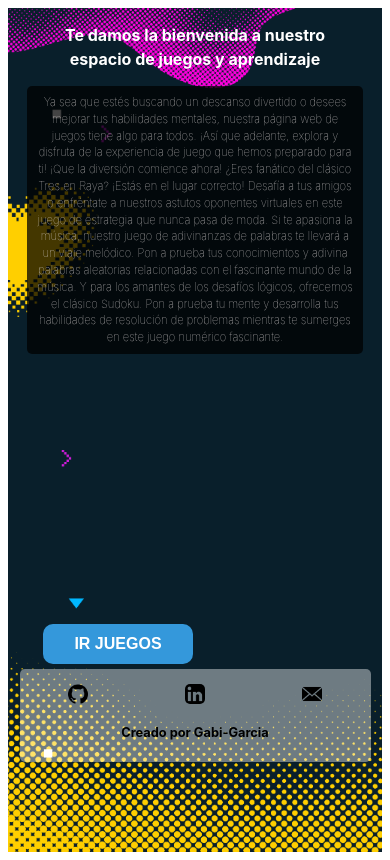
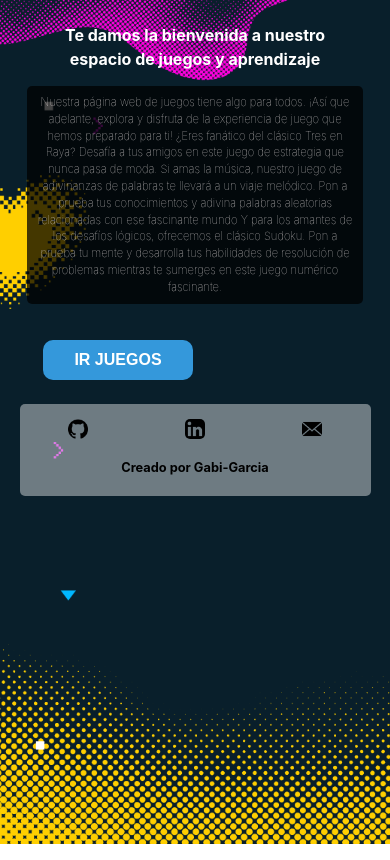
Before and after one commit to Gabi-Garcia/jugando-ando, a React (Vite) app: page /About in a window 390 px wide. Built offline with nearby package versions, Linux system fonts and the light colour scheme.

Commit message:
Modified: media querys

```diff
--- a/src/Pages/About/About.css
+++ b/src/Pages/About/About.css
@@ -1,9 +1,8 @@
 .about{
-    position: fixed;
     text-align: center;
     padding:10px;
     width: 70%;
-    margin-top:160px;
+    margin-top:70px;
     margin-left: 200px;
     border: 1px solid white;
 }
@@ -16,6 +15,10 @@ h2{
     padding: 5px;
     font-weight: 700;
     color: rgb(223, 217, 217);
+}
+.footer {
+    margin-top:100px;
+    /* border: 1px solid green; */
 }
 /*****MOBILE******/
 @media(min-width:320px) and (max-width:768px){
@@ -45,5 +48,10 @@ h2{
         border-radius: 5px;
         color: rgb(223, 217, 217);
     }
+    .footerAbout {
+        margin-top:100px;
+        height: 50px;
+        /* border: 1px solid green; */
+    }
 
 }
--- a/src/Pages/About/About.jsx
+++ b/src/Pages/About/About.jsx
@@ -17,24 +17,22 @@ const About = () => {
             Te damos la bienvenida a nuestro espacio de juegos y aprendizaje
           </h2>
           <p className='textoAbout'>
-          Ya sea que estés buscando un descanso divertido o desees mejorar tus habilidades mentales,
-          nuestra página web de juegos tiene algo para todos. ¡Así que adelante,
+          Nuestra página web de juegos tiene algo para todos. ¡Así que adelante,
           explora y disfruta de la experiencia de juego que hemos preparado para ti!
-            ¡Que la diversión comience ahora!
-            ¿Eres fanático del clásico Tres en Raya? ¡Estás en el lugar correcto! Desafía a tus amigos
-            o enfréntate a nuestros astutos oponentes virtuales en este juego de estrategia que nunca
+            ¿Eres fanático del clásico Tres en Raya? Desafía a tus amigos en este juego de estrategia que nunca
             pasa de moda.
-            Si te apasiona la música, nuestro juego de adivinanzas de palabras te llevará a un viaje melódico.
-            Pon a prueba tus conocimientos y adivina palabras aleatorias relacionadas con el fascinante mundo
-            de la música.
+            Si amas la música, nuestro juego de adivinanzas de palabras te llevará a un viaje melódico.
+            Pon a prueba tus conocimientos y adivina palabras aleatorias relacionadas con ese fascinante mundo
             Y para los amantes de los desafíos lógicos, ofrecemos el clásico Sudoku. Pon a prueba tu mente
             y desarrolla tus habilidades de
             resolución de problemas mientras te sumerges en este juego numérico fascinante.
           </p>
         </div>
+        <MyButton><Link to="/Home">IR JUEGOS</Link></MyButton>
+      <div className='footerAbout'>
+      <Footer />
       </div>
-      <MyButton><Link to="/Home">IR JUEGOS</Link></MyButton>
-      <Footer />
+      </div>
     </>
   )
 }
--- a/src/Pages/Home/Home.css
+++ b/src/Pages/Home/Home.css
@@ -1,3 +1,7 @@
+.cajaHome{
+    height: 60vh;
+    /* border: 1px solid yellow; */
+}
 h1{
     margin: auto;
     width: 40%;
@@ -7,7 +11,6 @@ h1{
     padding: 10px;
     /* border: 1px solid white; */
 }
-
 nav{
     display: flex;
     flex-direction: row;
@@ -15,7 +18,6 @@ nav{
     padding: 0px;
     width: 100%;
     height:60vh;
-    /* border: 1px solid blue; */
 }
 nav > ul{
     width: 70%;
@@ -35,7 +37,6 @@ nav > ul > li{
     flex-direction: row;
     list-style: none;
     text-decoration: none;
-    /* justify-content: space-between; */
     width: 150px;
     height:150px;
     margin-top: 10px;
@@ -66,6 +67,10 @@ nav>ul>li>a{
     text-align: center;
     font-size: 1rem;
     color: black;
+}
+.footer {
+    margin-top:0px;
+    /* border: 1px solid green; */
 }
 /*****MOBILE*****/
 @media(min-width: 320px) and (max-width: 768px){
@@ -140,4 +145,8 @@ nav>ul>li>a{
         font-size: 0.8rem;
         color: black;
     }
+    .footerHome {
+        margin-top:120px;
+        /* border: 1px solid green; */
+    }
 }
--- a/src/Pages/Home/Home.jsx
+++ b/src/Pages/Home/Home.jsx
@@ -4,12 +4,13 @@ import React from 'react'
 import { Link } from 'react-router-dom';
 import './Home.css'
 import Footer from '../../components/Footer/Footer';
+//import MyButton from '../../components/Button/Button';
 
 
 const Home = () => {
    return(
     <>
-        <div className='caja'>
+        <div className='cajaHome'>
           <h1>A JUGAR</h1>
             <nav>
               <ul>
@@ -27,11 +28,12 @@ const Home = () => {
                 </li>
               </ul>
             </nav>
-        {/* <footer>SOY EL FOOTER</footer> */}
         </div>
+        <div className='footerHome'>
         <Footer />
+        </div>
     </>
         )
-}
+      }
 
 export default Home
--- a/src/components/Button/Button.jsx
+++ b/src/components/Button/Button.jsx
@@ -2,8 +2,6 @@
 /* eslint-disable react/prop-types */
 import React from 'react';
 import styled from 'styled-components';
-
-
 
 const Button = styled.button`
   position: fixed;
--- a/src/components/Footer/Footer.css
+++ b/src/components/Footer/Footer.css
@@ -1,18 +1,16 @@
 @media(min-width: 769px) and (max-width: 1500px){
 
-    .footer footer{
-      position:fixed;
+    .footer {
       display: flex;
       flex-wrap: wrap;
       flex-direction: column;
       width:70vw;
-      margin-top:85px;
-      margin-left: 180px;
+      margin: auto;
       border-radius: 5px;
       height: 15vh;
       /* border: 1px solid blue; */
       }
-      .footer footer ul{
+      .footer > ul{
         width: 100%;
         display: flex;
         flex-wrap: wrap;
@@ -23,22 +21,22 @@
         padding: 0;
         /* border: 1px solid yellow; */
       }
-      .footer footer ul li{
+      .footer > ul > li{
         display: flex;
         flex-wrap: wrap;
         flex-direction: row;
       }
-      .footer footer ul li a .imgFooter{
+      .footer > ul > li > a > .imgFooter{
         margin-top: 20px;
         width:20px;
         height:20px;
       }
-      .footer footer ul li a .imgFooter img{
+      .footer > ul > li > a > .imgFooter > img{
         width:100%;
         height:100%;
         border-radius: 5px;
       }
-      .footer footer p{
+      .footer > p{
         box-sizing: border-box;
         width: 40%;
         display: flex;
@@ -53,7 +51,7 @@
 
     /*MOBILE*/
     @media(min-width: 320px) and (max-width: 768px){
-      .footer footer{
+      .footer {
       display: flex;
       flex-wrap: wrap;
       flex-direction: column;
@@ -65,11 +63,11 @@
       border-radius: 5px;
       margin-top:70px;
       margin-bottom:0px;
-      position: relative;
+      /* position:absolute; */
       padding: 0px;
       height: 11vh;
       }
-      .footer footer ul{
+      .footer  ul{
         width: 90vw;
         display: flex;
         flex-wrap: wrap;
@@ -81,20 +79,20 @@
         border-radius: 5px;
         /* border: 1px solid yellow; */
       }
-      .footer footer ul li{
+      .footer  ul li{
         display: flex;
         flex-wrap: wrap;
       }
-      .footer footer ul li a .imgFooter{
+      .footer  ul li a .imgFooter{
         width:20px;
         height:20px;
       }
-      .footer footer ul li a .imgFooter img{
+      .footer  ul li a .imgFooter img{
         width:100%;
         height:100%;
         border-radius: 5px;
       }
-      .footer footer p{
+      .footer p{
         box-sizing: border-box;
         width: 80%;
         display: flex;
--- a/src/components/Footer/Footer.jsx
+++ b/src/components/Footer/Footer.jsx
@@ -10,7 +10,6 @@ const Footer = () => {
     <>
         <div className='footer'>
 
-              <footer>
                 <ul>
                   <li>
                     <a href="https://github.com/Gabi-Garcia"  target="_blank" rel="noreferrer" >
@@ -34,8 +33,7 @@ const Footer = () => {
                     </a>
                   </li>
                 </ul>
-                               <p>Creado por Gabi-Garcia</p>
-              </footer>
+                    <p>Creado por Gabi-Garcia</p>
         </div>
     </>
   )
--- a/src/components/LocalStorage/UserProfile.css
+++ b/src/components/LocalStorage/UserProfile.css
@@ -28,6 +28,24 @@
     height: 30vh;
     /* border: 1px solid yellow; */
 }
+.footerUserProfile > .footer{
+    flex-wrap: wrap;
+    flex-direction: column;
+    width:90vw;
+    margin: auto;
+    bottom: 0px;
+    /* background: rgba(255, 255, 255, 0.411); */
+    backdrop-filter: blur(0px);
+    border-radius: 5px;
+    margin-top:50px;
+    margin-bottom:0px;
+    position: relative;
+    padding: 0px;
+    height: 11vh;
+    /* border: 1px solid red; */
+    }
+
+
 @media (min-width:320px)and (max-width:768px){
     .cajaForm{
     text-align: center;
@@ -65,8 +83,7 @@ input{
     width: 40%;
     height:20px;
 }
-.footer footer{
-    display: flex;
+.footerUserProfile > .footer{
     flex-wrap: wrap;
     flex-direction: column;
     width:90vw;
@@ -75,7 +92,7 @@ input{
     background: rgba(255, 255, 255, 0.411);
     backdrop-filter: blur(0px);
     border-radius: 5px;
-    margin-top:70px;
+    margin-top:50px;
     margin-bottom:0px;
     position: relative;
     padding: 0px;
--- a/src/components/LocalStorage/UserProfile.jsx
+++ b/src/components/LocalStorage/UserProfile.jsx
@@ -3,7 +3,7 @@ import React, { useState } from 'react';
 
 import { useNavigate } from 'react-router-dom';
 import './UserProfile.css'
-import Footer from '../Footer/Footer';
+import Footer from '../../components/Footer/Footer';
 
 
 const UserProfile = () => {
@@ -68,9 +68,10 @@ const UserProfile = () => {
         <button  className="buttonButton" type="submit">Guardar</button>
       </form>
     </div>
+    <div className='footerUserProfile'>
     <Footer />
+    </div>
     </>
   );
 };
-
 export default UserProfile;
--- a/src/index.css
+++ b/src/index.css
@@ -2,10 +2,13 @@
   font-family: Inter, system-ui, Avenir, Helvetica, Arial, sans-serif;
   line-height: 1.5;
   font-weight: 400;
-
   color-scheme: light dark;
-  background-color: rgba(255, 255, 255, 0.87);
   color: #242424;
+  background-image: url('/PosterTaller.png');
+  background-size:cover;
+  background-repeat:no-repeat;
+  width: 100%;
+  height: 100vh;
 
   font-synthesis: none;
   text-rendering: optimizeLegibility;
@@ -47,15 +50,14 @@ a{
     outline: none; /* Elimina el contorno al hacer clic */
   }
 }
-.imagen{
+/* .imagen{
   background-image: url('/PosterTaller.png');
   background-size:cover;
   background-repeat:no-repeat;
   width: 100%;
   height: 100vh;
-  /* clip-path: polygon(0 0, 50% 100%, 100% 100%, 0% 50%)Cambia las coordenadas según tu necesidad */
-}
-@media(min-width:320px) and (max-width:768px){
+} */
+/* @media(min-width:320px) and (max-width:768px){
 
   .imagen{
     background-image: url('/PosterTaller.png');
@@ -63,6 +65,6 @@ a{
     background-repeat:repeat;
     width: 100%;
     height: 100vh;
-    /* clip-path: polygon(0 0, 50% 100%, 100% 100%, 0% 50%)Cambia las coordenadas según tu necesidad */
+
   }
-}
+} */
```
